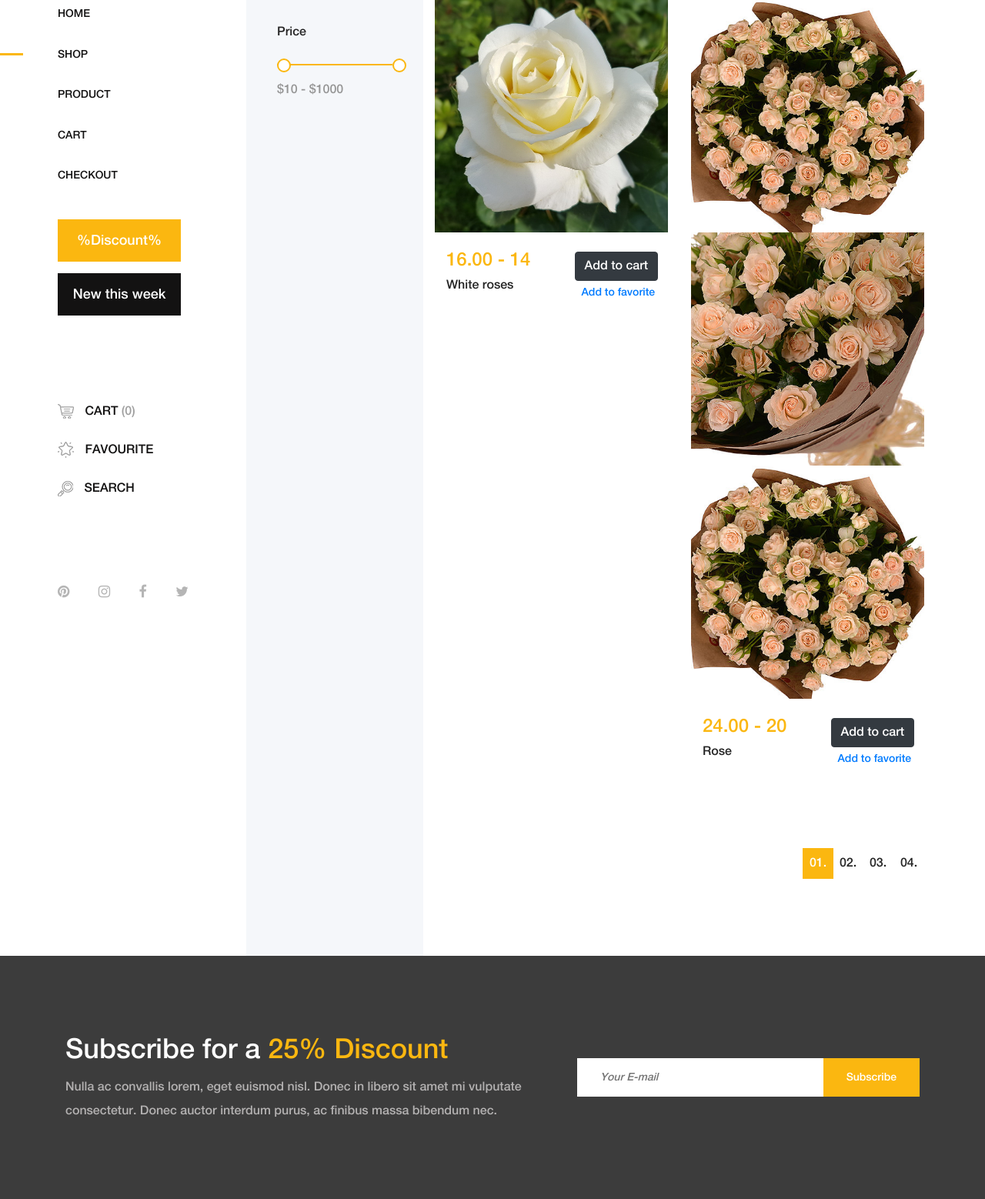
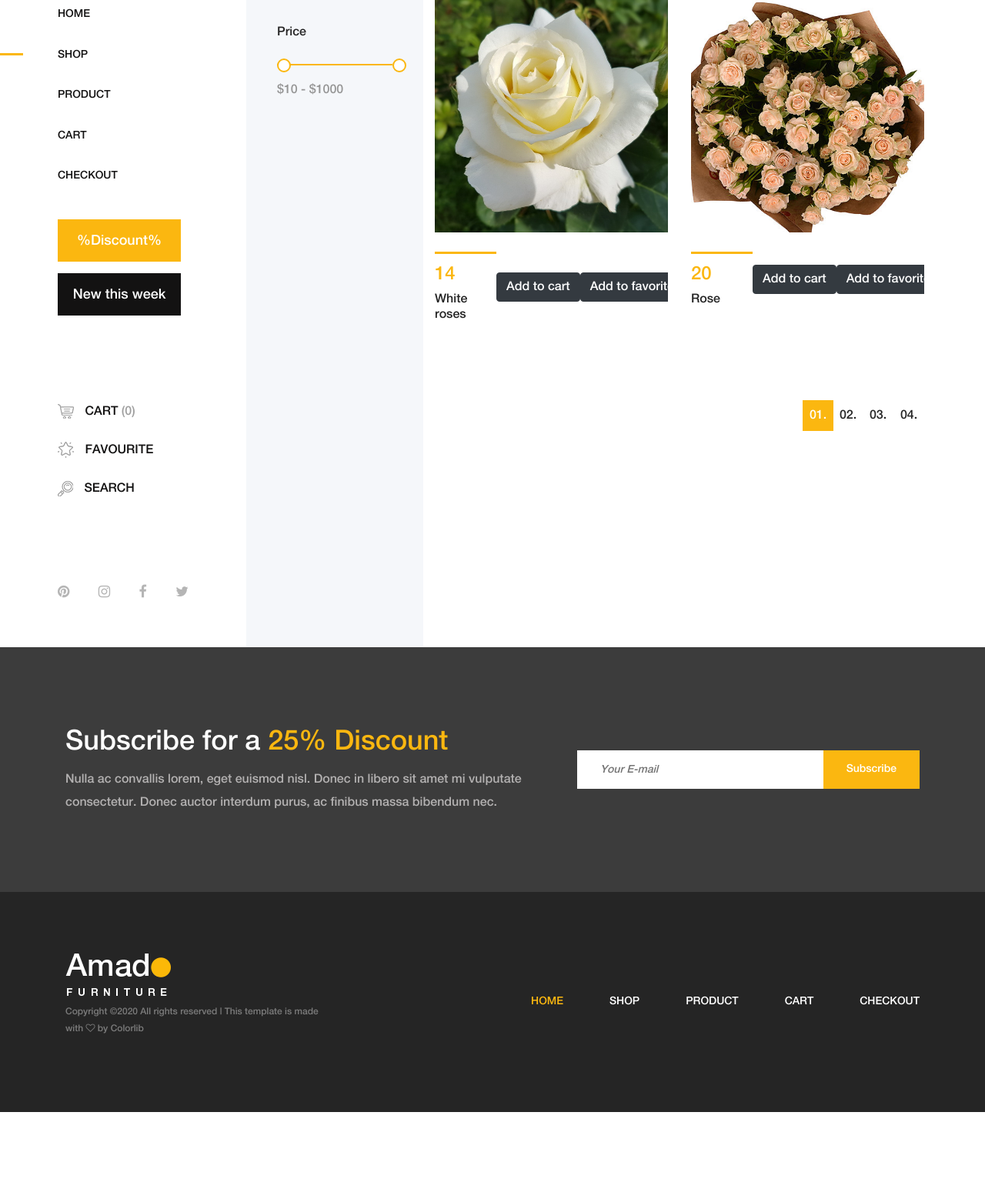
Before and after one commit to RomanSarnov/flowers-shop, a Django app: page /shop in a window 1280 px wide. Shown: the part 223-1781 px from the top of the page at 77% size. After the commit the page ends 1668 px from the top, so only its background shows below. Run offline with Django 3.2, Linux system fonts and the light colour scheme; data comes from the database, SQL or seed files in the repository; both versions use the stored data as it was after the commit; some libraries are stand-ins or nearby versions.

Commit message:
fixed bugs

```diff
--- a/flowers_shop/shop/urls.py
+++ b/flowers_shop/shop/urls.py
@@ -3,8 +3,8 @@ from shop.views import *
 
 
 urlpatterns = [
-    path('shop', ShopRender.as_view(), name='shop'),
-    path('shop/<pk>', CategoryRender.as_view(), name='shop'),
-    path('discount/', DiscountProducts.as_view(), name='discount'),
+    path('shop', ProductListView.as_view(), name='shop'),
+    path('category/<pk>', CategoryDetailView.as_view(), name='category_detail'),
+    path('discount/', DiscountProductsView.as_view(), name='discount'),
     path('product_detail/<slug:slug>/', ProductDetailView.as_view(), name='product_detail')
 ]
--- a/flowers_shop/shop/views.py
+++ b/flowers_shop/shop/views.py
@@ -4,7 +4,7 @@ from .models import Product, Category
 
 
 # Render shop page
-class ShopRender(View):
+class ProductListView(View):
     def get(self, request):
         products = Product.objects.filter(available=True)
         categories = Category.objects.all()
@@ -19,7 +19,7 @@ class ShopRender(View):
 
 
 # Render category page
-class CategoryRender(View):
+class CategoryDetailView(View):
     def get(self, request, pk):
         products = Product.objects.filter(available=True)
         categories = Category.objects.all()
@@ -33,7 +33,7 @@ class CategoryRender(View):
         return render(request, template, context)
 
 
-class DiscountProducts(View):
+class DiscountProductsView(View):
     def get(self, request):
         products = Product.objects.filter(stock__gt=0)
 
--- a/flowers_shop/templates/includes/add_to_favorite.html
+++ b/flowers_shop/templates/includes/add_to_favorite.html
@@ -1,5 +1,5 @@
 <form action="{% url 'add_to_favourites' pk=product.pk %}" method="post">
     {% csrf_token %}
     <input type="hidden" name="url_from" value="{{ request.path }}">
-    <button type="submit" class="btn btn-link btn-sm">Add to favorite</button>
+    <button type="submit" class="btn btn-dark">Add to favorite</button>
 </form>
--- a/flowers_shop/templates/shop/favorites.html
+++ b/flowers_shop/templates/shop/favorites.html
@@ -98,7 +98,7 @@
                                             <h5>{{ product.title }}</h5>
                                         </td>
                                         <td class="price">
-                                            <span>{{ product.price }}</span>
+                                            <span>{{ product.get_sale }}</span>
                                         </td>
                                         <td class="qty">
                                             <div class="qty-btn d-flex">
@@ -108,7 +108,6 @@
                                                     <input type="number" class="qty-text" id="qty{{ product.pk }}" step="1" min="1" max="300" name="quantity" value="1">
                                                     <span class="qty-plus" onclick="var effect = document.getElementById('qty{{ product.pk }}'); var qty = effect.value; if( !isNaN( qty )) effect.value++;return false;"><i class="fa fa-plus" aria-hidden="true"></i></span>
                                                 </div>
-
                                             </div>
                                             {% include 'includes/remove_from_favorites.html' %}
                                         </td>
@@ -118,8 +117,6 @@
                                 </tbody>
                             </table>
                         </div>
-                    </div>
-                    <div class="col-12 col-lg-4">
                     </div>
                 </div>
             </div>
--- a/flowers_shop/templates/shop/shop.html
+++ b/flowers_shop/templates/shop/shop.html
@@ -92,9 +92,7 @@
                         <div class="single-product-wrapper">
                             <!-- Product Image -->
                             <div class="product-img">
-                                {% for pr_image in product.images.all %}
-                                    <img src="{{ pr_image.image.url }}" alt="{{ product.title }}">
-                                {% endfor %}
+                                    <img src="{{ product.images.first.image.url }}" alt="{{ product.title }}">
                                 <!-- Hover Thumb -->
                             </div>
 
@@ -102,29 +100,14 @@
                                  <div class="product-description d-flex align-items-center justify-content-between">
                                 <!-- Product Meta Data -->
                                 <div class="product-meta-data">
-                                    <div class="row" style="margin-left: 15px;">
-                                        <div class="col">
-                                            <div class="row">
-                                                <p class="product-price">{{ product.price }} - {{ product.get_sale}}</p>
-                                            </div>
-                                            <div class="row">
+                                    <div class="line"></div>
+                                    <p class="product-price">{{ product.get_sale}}</p>
                                     <a href="product-details.html">
                                         <a href="{{ product.get_absolute_url }}"><h6>{{product.title}}</h6></a>
                                     </a>
                                 </div>
-                                        </div>
-                                        <div class="col">
-                                            <div class="row">
-                                                <div class="col">
                                  <a href="#"><button class="btn btn-dark">Add to cart</button></a>
-                                                </div>
-                                                <div class="col">
                                 {% include 'includes/add_to_favorite.html' %}
-                                                </div>
-                                            </div>
-                                        </div>
-                                    </div>
-                                </div>
                                  </div>
                         </div>
                     </div>
```
Also changed, not shown: flowers_shop/db.sqlite3. Lines whose indentation alone changed are shown as unchanged.
